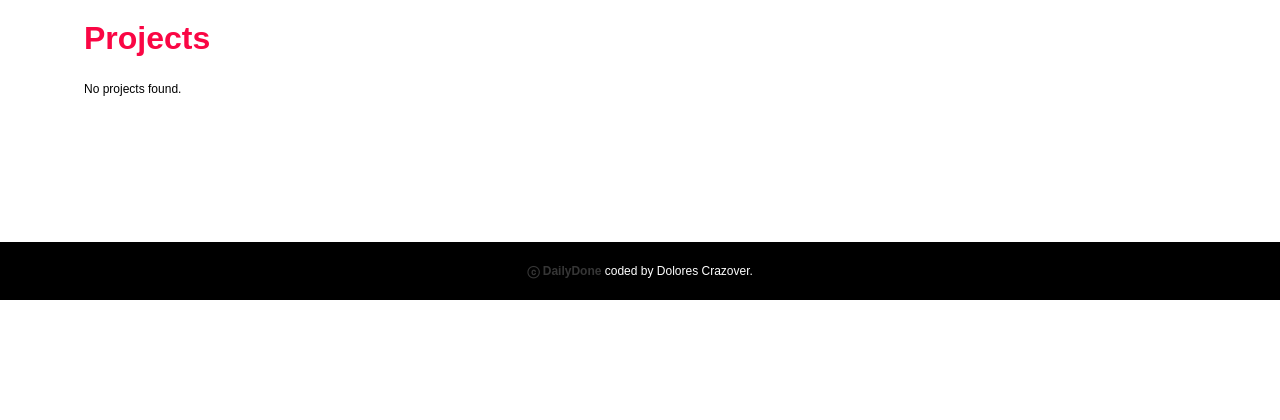
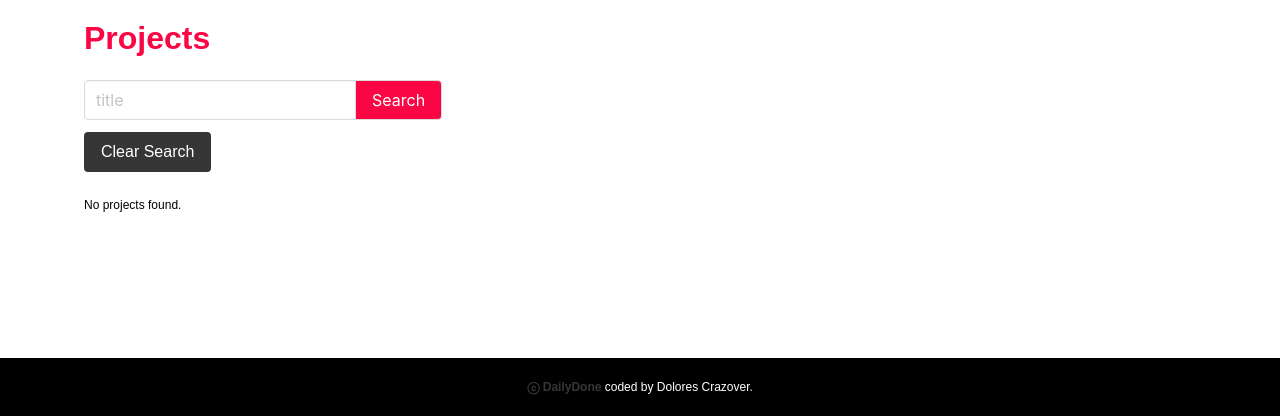
Before and after one commit to katiemcmillin/dailydone, a Django app: page /projects/ in a window 1280 px wide. Shown: the part 52-472 px from the top of the page. Run offline with Django 4.2, Linux system fonts and the light colour scheme; data that the repository does not hold is empty.

Commit message:
search feature added in projects list page

```diff
--- a/main_app/static/styles/main.css
+++ b/main_app/static/styles/main.css
@@ -133,3 +133,8 @@ body {
 .project-dates {
     color: #000000;
 }
+
+.custom-button-search {
+    background-color: #FA0644;
+    color:#ffffff;
+}
--- a/main_app/templates/project_list.html
+++ b/main_app/templates/project_list.html
@@ -5,6 +5,23 @@
 {% block content %}
   <div class="project-list">
     <h1 class="title">Projects</h1>
+
+    <div class="search-feature">
+        <form class="mb-5" method="get">
+            <div class="field has-addons">
+              <div class="control">
+                <!--  Our input will search by title of project  -->
+                <input class="input" type="text" name="title" placeholder="title" />
+              </div>
+              <div class="control">
+                <input class="button custom-button-search" type="submit" value="Search" />
+              </div>
+            </div>
+            <!--  This anchor tag will redirect back to project list without a query param -->
+            <a class="button is-dark" href="{% url 'project_list' %}">Clear Search</a>
+          </form>
+    </div>
+
     {% if projects %}
       <div class="project-grid">
         {% for project in projects %}
--- a/main_app/views.py
+++ b/main_app/views.py
@@ -91,7 +91,14 @@ class ProjectList(TemplateView):
 
     def get_context_data(self, **kwargs):
         context = super().get_context_data(**kwargs)
-        context["projects"] = Project.objects.all()
+        # to get the query parameter we have to acccess it in the request.GET dictionary object
+        title = self.request.GET.get("title")
+        # If a query exists we will filter by title
+        if title != None:
+            # .filter is the sql WHERE statement and title__icontains is doing a search for any title that contains the query param
+            context["projects"] = Project.objects.filter(title__icontains=title)
+        else:
+            context["projects"] = Project.objects.all()
         return context
 
 
```
